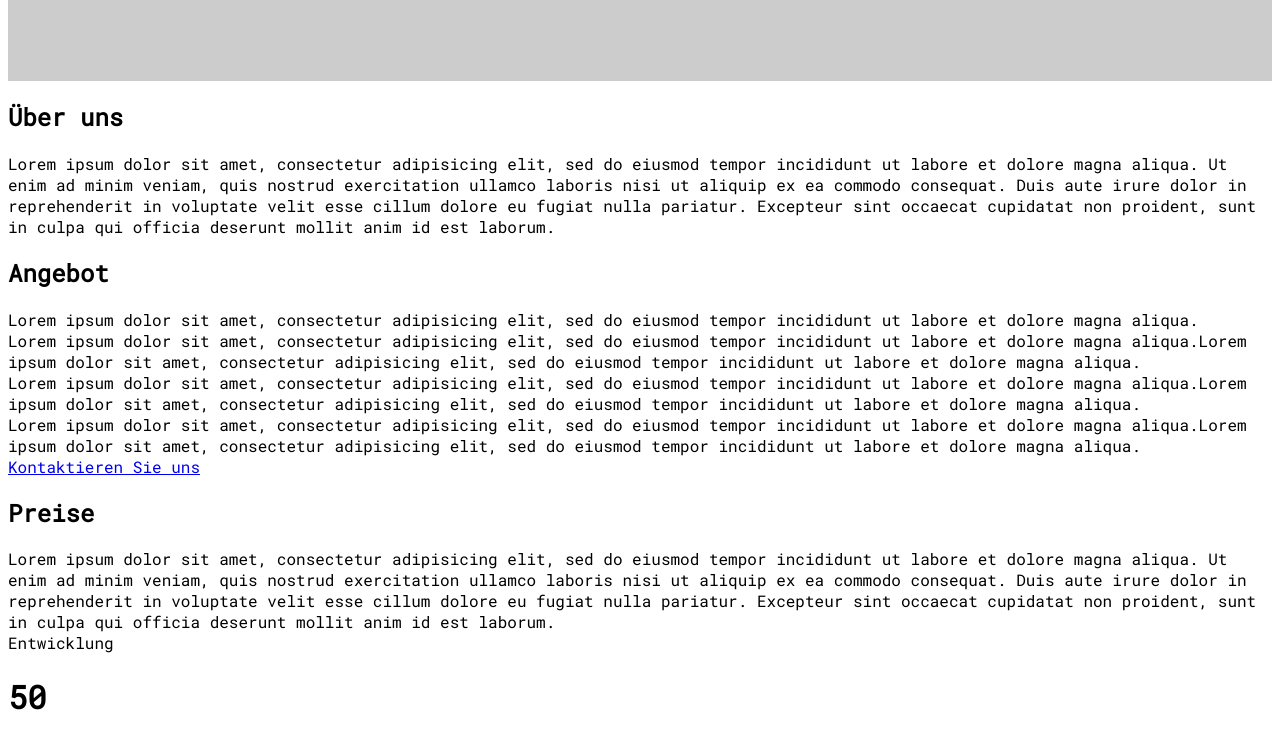
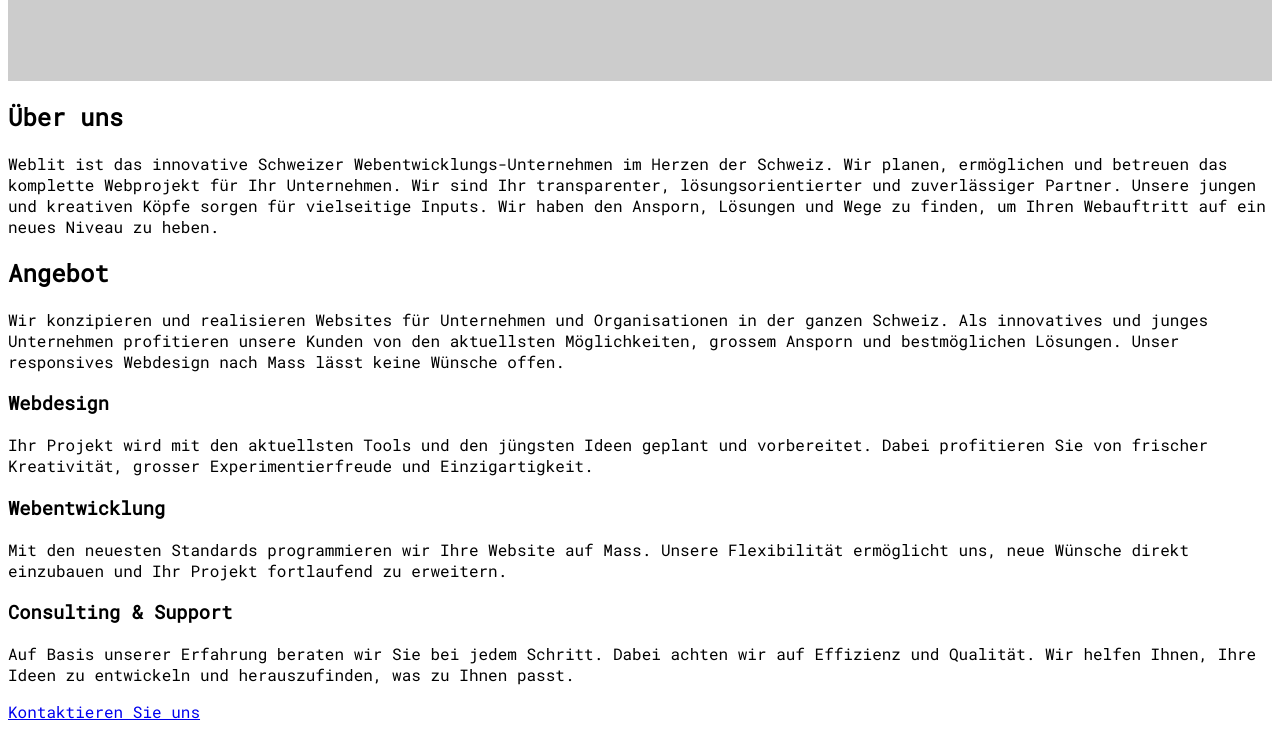
Before and after one commit to Giancrafter/webxpert, a plain HTML site: page index.html in a window 1280 px wide. Shown: the part 190-929 px from the top of the page. Drawn offline with Linux system fonts and the light colour scheme.

Commit message:
added content :)

```diff
--- a/index.html
+++ b/index.html
@@ -27,24 +27,26 @@
     <main>
       <div class="section" id="about">
         <h2>Über uns</h2>
-        Lorem ipsum dolor sit amet, consectetur adipisicing elit, sed do eiusmod tempor incididunt ut labore et dolore magna aliqua. Ut enim ad minim veniam, quis nostrud exercitation ullamco laboris nisi ut aliquip ex ea commodo consequat. Duis aute irure dolor in reprehenderit in voluptate velit esse cillum dolore eu fugiat nulla pariatur. Excepteur sint occaecat cupidatat non proident, sunt in culpa qui officia deserunt mollit anim id est laborum.
+        <p>Weblit ist das innovative Schweizer Webentwicklungs-Unternehmen im Herzen der Schweiz. Wir planen, ermöglichen und betreuen das komplette Webprojekt für Ihr Unternehmen. Wir sind Ihr transparenter, lösungsorientierter und zuverlässiger Partner. Unsere jungen und kreativen Köpfe sorgen für vielseitige Inputs. Wir haben den Ansporn, Lösungen und Wege zu finden, um Ihren Webauftritt auf ein neues Niveau zu heben.</p>
       </div>
 
       <div class="section" id="angebot">
         <h2>Angebot</h2>
-        Lorem ipsum dolor sit amet, consectetur adipisicing elit, sed do eiusmod tempor incididunt ut labore et dolore magna aliqua.
-
+        <p>Wir konzipieren und realisieren Websites für Unternehmen und Organisationen in der ganzen Schweiz. Als innovatives und junges Unternehmen profitieren unsere Kunden von den aktuellsten Möglichkeiten, grossem Ansporn und bestmöglichen Lösungen. Unser responsives Webdesign nach Mass lässt keine Wünsche offen.</p>
         <div class="card-container">
           <div class="card" id="angebot-1">
-            Lorem ipsum dolor sit amet, consectetur adipisicing elit, sed do eiusmod tempor incididunt ut labore et dolore magna aliqua.Lorem ipsum dolor sit amet, consectetur adipisicing elit, sed do eiusmod tempor incididunt ut labore et dolore magna aliqua.
+            <h3>Webdesign</h3>
+            <p>Ihr Projekt wird mit den aktuellsten Tools und den jüngsten Ideen geplant und vorbereitet. Dabei profitieren Sie von frischer Kreativität, grosser Experimentierfreude und Einzigartigkeit.</p>
           </div>
 
           <div class="card" id="angebot-2">
-            Lorem ipsum dolor sit amet, consectetur adipisicing elit, sed do eiusmod tempor incididunt ut labore et dolore magna aliqua.Lorem ipsum dolor sit amet, consectetur adipisicing elit, sed do eiusmod tempor incididunt ut labore et dolore magna aliqua.
+            <h3>Webentwicklung</h3>
+            <p>Mit den neuesten Standards programmieren wir Ihre Website auf Mass. Unsere Flexibilität ermöglicht uns, neue Wünsche direkt einzubauen und Ihr Projekt fortlaufend zu erweitern.</p>
           </div>
 
           <div class="card" id="angebot-3">
-            Lorem ipsum dolor sit amet, consectetur adipisicing elit, sed do eiusmod tempor incididunt ut labore et dolore magna aliqua.Lorem ipsum dolor sit amet, consectetur adipisicing elit, sed do eiusmod tempor incididunt ut labore et dolore magna aliqua.
+            <h3>Consulting & Support</h3>
+            <p>Auf Basis unserer Erfahrung beraten wir Sie bei jedem Schritt. Dabei achten wir auf Effizienz und Qualität. Wir helfen Ihnen, Ihre Ideen zu entwickeln und herauszufinden, was zu Ihnen passt.</p>
           </div>
 
             <a href="#contact" role="button" class="button button-1">Kontaktieren Sie uns</a>
```
